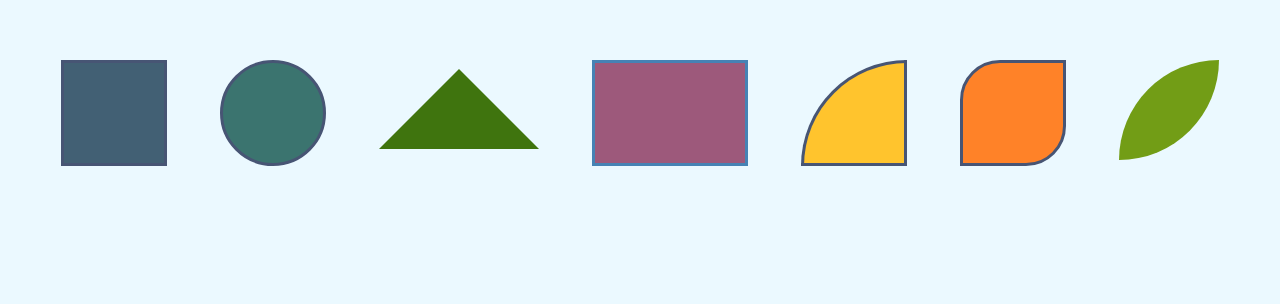
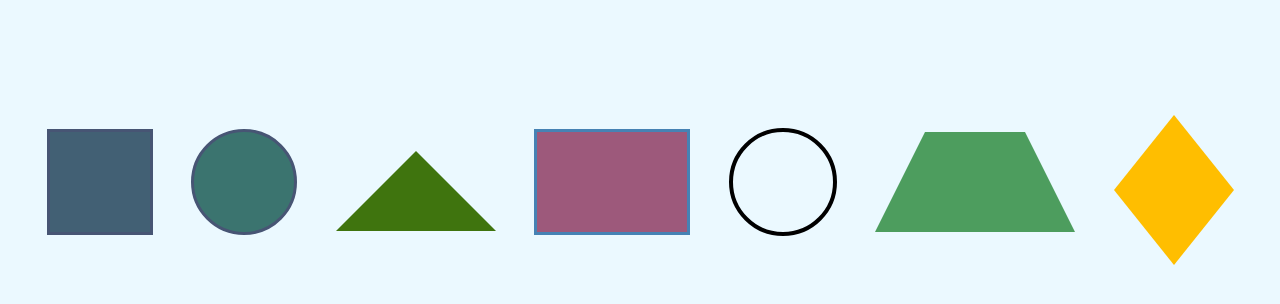
Before and after one commit to tamsargsyan/css-shapes, a plain HTML site: page index.html in a window 1280 px wide. Drawn offline with Linux system fonts and the light colour scheme.

Commit message:
add css shapes

```diff
--- a/index.html
+++ b/index.html
@@ -9,12 +9,12 @@
   <body>
     <div class="shapes">
       <div class="square"></div>
-      <div class="circle"></div>
+      <div class="round"></div>
       <div class="triangle"></div>
       <div class="rectangular"></div>
-      <div class="box"></div>
-      <div class="box-1"></div>
-      <div class="leaf"></div>
+      <div class="circle"></div>
+      <div class="trapezium"></div>
+      <div class="rhombus"></div>
     </div>
   </body>
 </html>
--- a/style.css
+++ b/style.css
@@ -1,16 +1,15 @@
 * {
-  margin-top: 20px;
   background-color: #ebf9ff;
 }
-
 .shapes {
   display: flex;
   justify-content: space-evenly;
-  flex-wrap: wrap;
+  align-items: center;
   cursor: pointer;
 }
 
 .square {
+  margin-top: 120px;
   width: 100px;
   height: 100px;
   background-color: #426074;
@@ -20,7 +19,8 @@
 .square:hover {
   transform: scale(1.2, 1.2);
 }
-.circle {
+.round {
+  margin-top: 120px;
   width: 100px;
   height: 100px;
   background-color: #3b746f;
@@ -29,10 +29,11 @@
   border: 3px solid #475574;
   transition: ease 0.25s transform;
 }
-.circle:hover {
+.round:hover {
   transform: scale(1.2, 1.2);
 }
 .triangle {
+  margin-top: 120px;
   width: 0px;
   height: 0px;
   /* background-color: #6a7459; */
@@ -47,6 +48,7 @@
   transform: scale(1.2, 1.2);
 }
 .rectangular {
+  margin-top: 120px;
   width: 150px;
   height: 100px;
   background-color: #9d597b;
@@ -56,35 +58,48 @@
 .rectangular:hover {
   transform: scale(1.2, 1.2);
 }
-.box {
+.circle {
+  margin-top: 120px;
   width: 100px;
   height: 100px;
-  background-color: #ffc42d;
-  border: 3px solid #475574;
-  border-radius: 250px 0px 0px 0px;
+  border: 4px solid black;
+  border-radius: 50%;
   transition: ease 0.25s transform;
 }
-.box:hover {
+.circle:hover {
   transform: scale(1.2, 1.2);
 }
-.box-1 {
+.trapezium {
+  margin-top: 120px;
   width: 100px;
-  height: 100px;
-  background-color: #ff8228;
-  border: 3px solid #475574;
-  border-radius: 40px 0px 40px 0px;
+  height: 0px;
+  border-bottom: 100px solid #4d9d5e;
+  border-left: 50px solid transparent;
+  border-right: 50px solid transparent;
   transition: ease 0.25s transform;
 }
-.box-1:hover {
+.trapezium:hover {
   transform: scale(1.2, 1.2);
 }
-.leaf {
-  width: 100px;
-  height: 100px;
-  background-color: #729d16;
-  border-radius: 250px 0px 250px 0px;
+.rhombus {
+  width: 0;
+  height: 0;
+  position: relative;
+  border: 60px solid transparent;
+  border-bottom: 75px solid #ffbe00;
+}
+.rhombus::after {
+  position: absolute;
+  left: -60px;
+  top: 75px;
+  width: 0;
+  height: 0;
+  content: "";
+  border: 60px solid transparent;
+  border-top: 75px solid #ffbe00;
   transition: ease 0.25s transform;
+  cursor: pointer;
 }
-.leaf:hover {
+.rhombus:hover {
   transform: scale(1.2, 1.2);
 }
```
